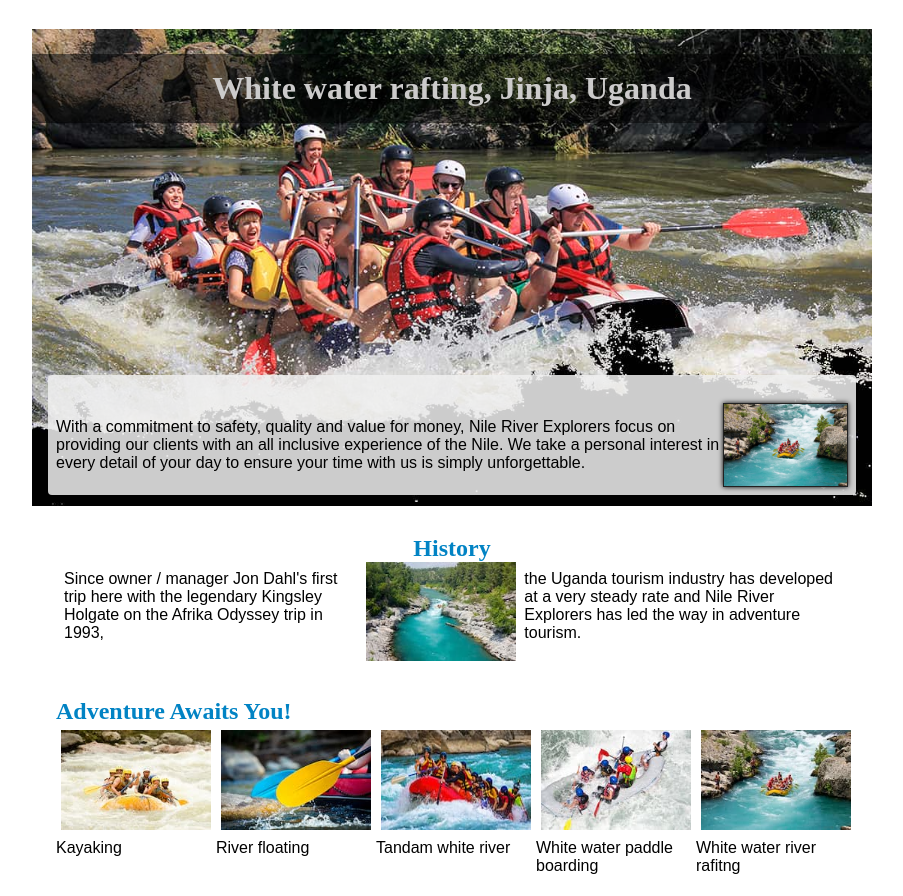
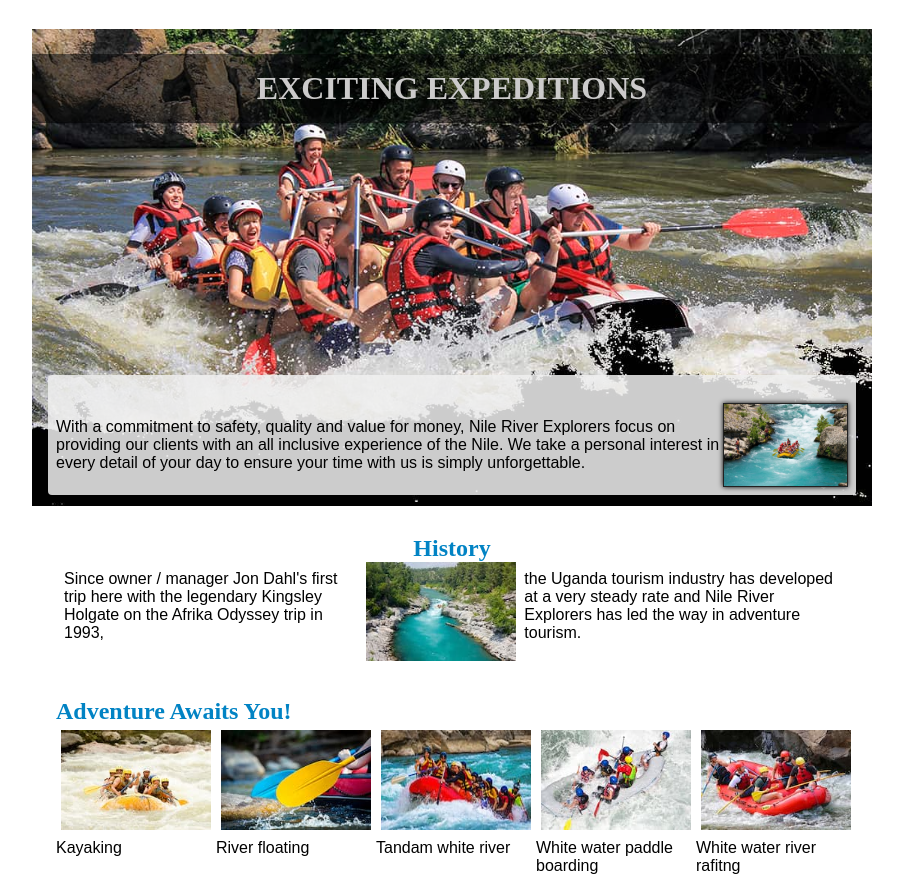
Before and after one commit to MaxwellAwu/wdd130, a plain HTML site: page wwr/about.html in a window 1280 px wide. Shown: the part 69-965 px from the top of the page, without its empty margins (188-1091 px from the left). Drawn offline with Linux system fonts and the light colour scheme.

Commit message:
submission updates

```diff
--- a/wwr/about.html
+++ b/wwr/about.html
@@ -4,9 +4,9 @@
 <head>
     <meta charset="utf-8">
     <meta name="viewport" content="width=device-width, initial-scale=1.0">
-    <meta name="description" content="Course: WDD 130 web fundamentals. Purpose:This page provides an overview of the    purpose of the website, history, and other promotions for the company.">
+    <meta name="description" content="Course: WDD 130 web fundamentals. This page showcases the various activities provided by EXCITING EXPEDITONS, including safey protocols and  history of the company.">
     <meta name="author" content="Maxwell Awu">
-    <title>About US</title>
+    <title>About us | EXCITING EXPEDITIONS </title>
     <link rel="stylesheet" href="styles/rafting.css">
 </head>
 
@@ -25,7 +25,7 @@
     <main>
         <div class="hero">
             <img src="images/hero.jpg" alt="rafting banner image">
-            <h1>White water rafting, Jinja, Uganda</h1>
+            <h1>EXCITING EXPEDITIONS</h1>
             <article>
                 <img src="images/rafting-hero.jpg" alt="rafting image">
                 <p>
@@ -72,7 +72,7 @@
 
 
                 <figure>
-                    <img src="images/rafting-card5.jpg" alt="nile river">
+                    <img src="images/rafting-card7.jpg" alt="nile river">
                     <figcaption>
                         White water river rafitng
                     </figcaption>
```
Also changed, not shown: wwr/images/about.svg (deleted), wwr/images/contact.svg (deleted), wwr/images/rafting-card6.jpg (added), wwr/images/rafting-card7.jpg (added).
